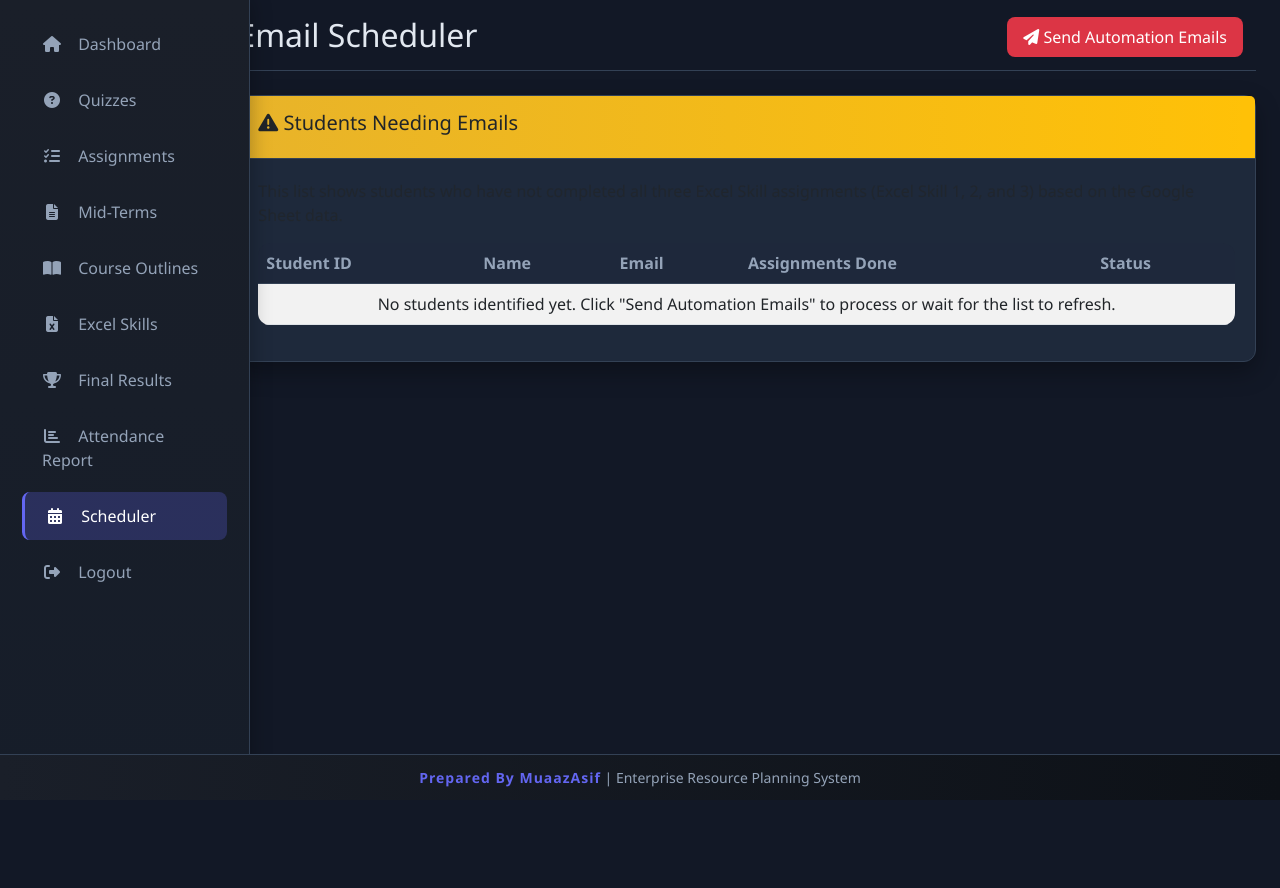
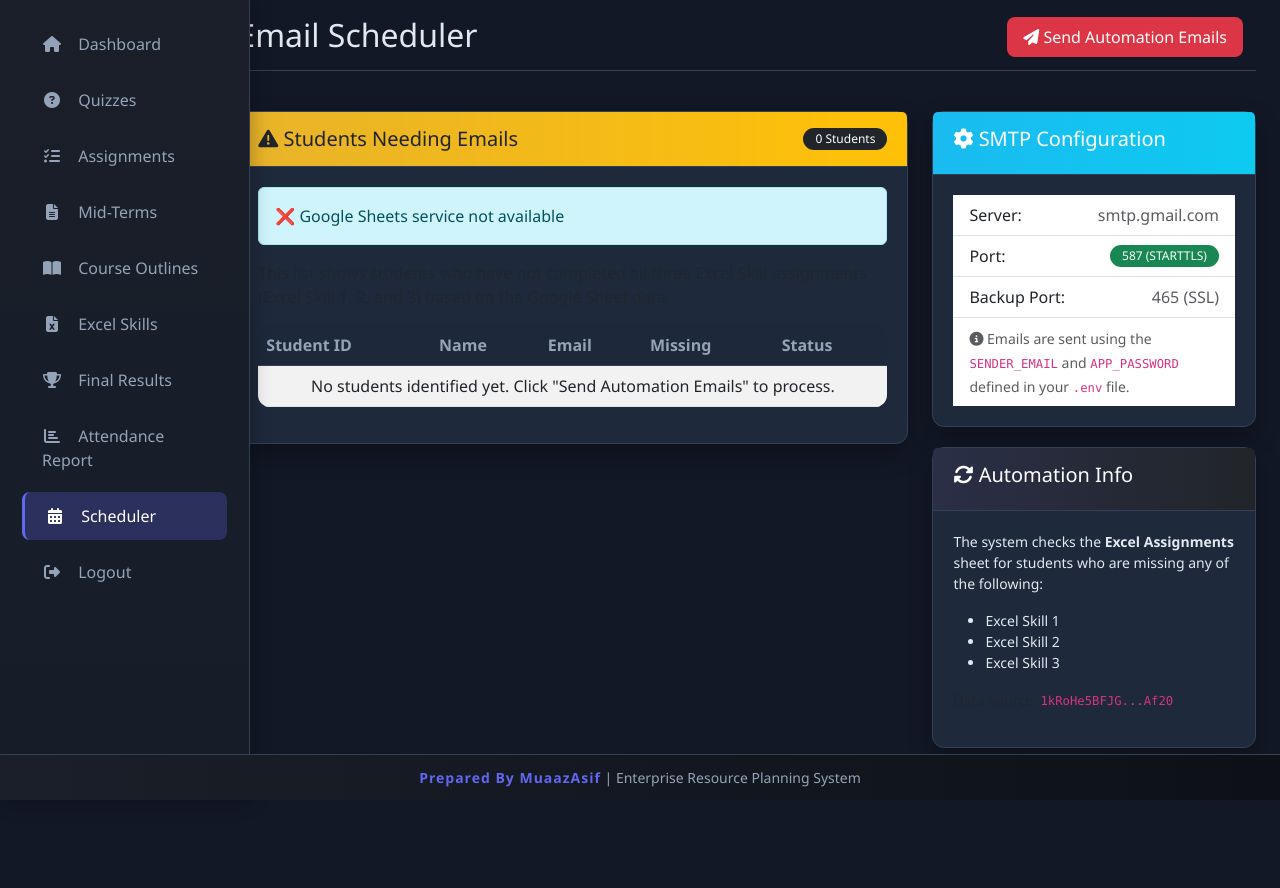
Before and after one commit to muaazasif/academic-erp-system, a Flask app: page /admin/scheduler in a window 1280 px wide. Before the commit the page ends 800 px from the top, so only its background shows below. Run offline with Flask 3, Linux system fonts and the light colour scheme; the visitor is signed in with stand-in values (Sample User, id 1).

Commit message:
feat: Prioritize SMTP Port 587 and enhance Email Scheduler dashboard
- Set Port 587 (STARTTLS) as the primary connection method for email automation.
- Refactored scheduler logic to display students needing emails before execution.
- Updated Email Scheduler UI to show specific missing assignments and SMTP configuration.

```diff
--- a/app.py
+++ b/app.py
@@ -2411,30 +2411,15 @@ def submit_excel_assignment(assignment_id):
     return render_template('submit_excel.html', assignment=assignment, existing=existing)
 
 
-@app.route('/admin/scheduler')
-def admin_scheduler():
-    """View the email scheduler page"""
-    if 'admin_id' not in session:
-        return redirect(url_for('login'))
-
-    return render_template('admin_scheduler.html', students_needing_email=[])
-
-
-@app.route('/admin/scheduler/run', methods=['POST'])
-def admin_scheduler_run():
-    """Run the email automation"""
-    if 'admin_id' not in session:
-        return redirect(url_for('login'))
-
+def get_students_needing_email():
+    """Helper to identify students who haven't completed all Excel skills"""
     try:
         service, _ = get_sheets_service()
         if not service:
-            flash("❌ Google Sheets service not available")
-            return redirect(url_for('admin_scheduler'))
-
-        # Use the specific sheet ID provided by the user
+            return [], "❌ Google Sheets service not available"
+
         target_sheet_id = "1kRoHe5BFJG-Y2xPr29deuI79exsqgeGBl--gQOPAf20"
-        range_name = "'Excel Assignments'!A2:I"  # Assuming row 1 is headers
+        range_name = "'Excel Assignments'!A2:I"
 
         result = service.spreadsheets().values().get(
             spreadsheetId=target_sheet_id,
@@ -2443,86 +2428,120 @@ def admin_scheduler_run():
 
         rows = result.get('values', [])
         if not rows:
-            flash("⚠️ No data found in the 'Excel Assignments' sheet")
+            return [], "⚠️ No data found in the 'Excel Assignments' sheet"
+
+        students_needing_email = []
+        for row in rows:
+            if len(row) < 3:
+                continue
+
+            student_id = row[0]
+            student_name = row[1]
+            assignments_done = row[2] if len(row) > 2 else ""
+            student_email = row[8] if len(row) > 8 else ""
+
+            completed = []
+            if "Excel Skill 1" in assignments_done or "Excel 1" in assignments_done:
+                completed.append(1)
+            if "Excel Skill 2" in assignments_done or "Excel 2" in assignments_done:
+                completed.append(2)
+            if "Excel Skill 3" in assignments_done or "Excel 3" in assignments_done:
+                completed.append(3)
+
+            if len(completed) < 3:
+                missing = [f"Excel Skill {i}" for i in [1, 2, 3] if i not in completed]
+                students_needing_email.append({
+                    'id': student_id,
+                    'name': student_name,
+                    'email': student_email,
+                    'assignments': assignments_done or "None",
+                    'missing': missing
+                })
+        return students_needing_email, None
+    except Exception as e:
+        return [], str(e)
+
+@app.route('/admin/scheduler')
+def admin_scheduler():
+    """View the email scheduler page"""
+    if 'admin_id' not in session:
+        return redirect(url_for('login'))
+
+    students, error = get_students_needing_email()
+    if error:
+        flash(error)
+
+    return render_template('admin_scheduler.html', students_needing_email=students)
+
+@app.route('/admin/scheduler/run', methods=['POST'])
+def admin_scheduler_run():
+    """Run the email automation"""
+    if 'admin_id' not in session:
+        return redirect(url_for('login'))
+
+    try:
+        students_needing_email, error = get_students_needing_email()
+        if error:
+            flash(error)
             return redirect(url_for('admin_scheduler'))
 
-        sender_email = os.getenv('SENDER_EMAIL', "fiverrs2021@gmail.com") # Fallback for dev
+        if not students_needing_email:
+            flash("ℹ️ No students found needing emails.")
+            return redirect(url_for('admin_scheduler'))
+
+        sender_email = os.getenv('SENDER_EMAIL', "fiverrs2021@gmail.com")
         app_password = os.getenv('APP_PASSWORD')
-        print(f"DEBUG: SENDER_EMAIL loaded: {sender_email}")
-        print(f"DEBUG: APP_PASSWORD loaded: {'*' * len(app_password) if app_password else 'None'}") # Mask for security
 
         students_emailed = 0
-        students_needing_email = []
-
-        # Connect to SMTP server once outside the loop
         server = None
         try:
             print("🔗 Connecting to SMTP server...")
             try:
-                # Try Port 465 (SSL) first
-                server = smtplib.SMTP_SSL('smtp.gmail.com', 465, timeout=15)
-                server.login(sender_email, app_password)
-                print("✅ Connected via Port 465 (SSL)")
-            except Exception as e465:
-                print(f"⚠️ Port 465 failed: {e465}. Trying Port 587...")
+                # Try Port 587 (STARTTLS) first as it's often more reliable
+                print("Trying Port 587...")
                 server = smtplib.SMTP('smtp.gmail.com', 587, timeout=15)
                 server.starttls()
                 server.login(sender_email, app_password)
                 print("✅ Connected via Port 587 (STARTTLS)")
+            except Exception as e587:
+                print(f"⚠️ Port 587 failed: {e587}. Trying Port 465...")
+                try:
+                    server = smtplib.SMTP_SSL('smtp.gmail.com', 465, timeout=15)
+                    server.login(sender_email, app_password)
+                    print("✅ Connected via Port 465 (SSL)")
+                except Exception as e465:
+                    raise Exception(f"Both Port 587 and 465 failed. 587: {e587}, 465: {e465}")
         except Exception as conn_e:
             print(f"❌ SMTP connection failed: {conn_e}")
             flash(f"❌ Could not connect to email server: {str(conn_e)}")
             return redirect(url_for('admin_scheduler'))
 
         try:
-            for row in rows:
-                # Column A (0): ID, Column B (1): Name, Column C (2): Assignments, Column I (8): Email
-                if len(row) < 3:
-                    continue
-
-                student_id = row[0]
-                student_name = row[1]
-                assignments_done = row[2] if len(row) > 2 else ""
-                student_email = row[8] if len(row) > 8 else ""
-
-                # Logic: check if they completed Excel Skill 1, 2, and 3
-                completed = []
-                if "Excel Skill 1" in assignments_done or "Excel 1" in assignments_done:
-                    completed.append(1)
-                if "Excel Skill 2" in assignments_done or "Excel 2" in assignments_done:
-                    completed.append(2)
-                if "Excel Skill 3" in assignments_done or "Excel 3" in assignments_done:
-                    completed.append(3)
-
-                if len(completed) < 3:
-                    missing = [f"Excel Skill {i}" for i in [1, 2, 3] if i not in completed]
-                    students_needing_email.append({
-                        'id': student_id,
-                        'name': student_name,
-                        'email': student_email,
-                        'assignments': assignments_done or "None"
-                    })
-
-                    if student_email and "@" in student_email:
-                        try:
-                            # Send Email
-                            msg = MIMEMultipart()
-                            msg['From'] = f"ERP Admin <{sender_email}>"
-                            msg['To'] = student_email
-                            msg['Subject'] = f"Action Required: Incomplete Excel Assignments - {student_name}"
-
-                            body = f"Dear {student_name},\n\n"
-                            body += f"Our records show that you have not completed all required Excel Skill assignments.\n"
-                            body += f"Missing assignments: {', '.join(missing)}\n\n"
-                            body += f"Please complete them as soon as possible to ensure your progress is tracked correctly.\n\n"
-                            body += f"Regards,\nAdmin Team"
-
-                            msg.attach(MIMEText(body, 'plain'))
-
-                            server.send_message(msg)
-                            students_emailed += 1
-                        except Exception as e:
-                            print(f"❌ Error sending email to {student_email}: {e}")
+            for student in students_needing_email:
+                student_name = student['name']
+                student_email = student['email']
+                missing = student['missing']
+
+                if student_email and "@" in student_email:
+                    try:
+                        # Send Email
+                        msg = MIMEMultipart()
+                        msg['From'] = f"ERP Admin <{sender_email}>"
+                        msg['To'] = student_email
+                        msg['Subject'] = f"Action Required: Incomplete Excel Assignments - {student_name}"
+
+                        body = f"Dear {student_name},\n\n"
+                        body += f"Our records show that you have not completed all required Excel Skill assignments.\n"
+                        body += f"Missing assignments: {', '.join(missing)}\n\n"
+                        body += f"Please complete them as soon as possible to ensure your progress is tracked correctly.\n\n"
+                        body += f"Regards,\nAdmin Team"
+
+                        msg.attach(MIMEText(body, 'plain'))
+
+                        server.send_message(msg)
+                        students_emailed += 1
+                    except Exception as e:
+                        print(f"❌ Error sending email to {student_email}: {e}")
         finally:
             if server:
                 try:
@@ -2533,7 +2552,7 @@ def admin_scheduler_run():
         if students_emailed > 0:
             flash(f"✅ Successfully sent emails to {students_emailed} students.")
         else:
-            flash("ℹ️ No students found needing emails or errors occurred during sending.")
+            flash("ℹ️ Processed students but no emails were sent (check email addresses).")
 
         return render_template('admin_scheduler.html', students_needing_email=students_needing_email)
 
@@ -2542,6 +2561,7 @@ def admin_scheduler_run():
         import traceback
         traceback.print_exc()
         return redirect(url_for('admin_scheduler'))
+
 
 
 # ============================================
--- a/templates/admin_scheduler.html
+++ b/templates/admin_scheduler.html
@@ -23,9 +23,12 @@
                 </div>
             </div>
 
+            <div class="row">
+                <div class="col-md-8">
                     <div class="card mt-4">
-                <div class="card-header bg-warning text-dark">
-                    <h5><i class="fas fa-exclamation-triangle"></i> Students Needing Emails</h5>
+                        <div class="card-header bg-warning text-dark d-flex justify-content-between align-items-center">
+                            <h5 class="mb-0"><i class="fas fa-exclamation-triangle"></i> Students Needing Emails</h5>
+                            <span class="badge bg-dark">{{ students_needing_email|length }} Students</span>
                         </div>
                         <div class="card-body">
                             {% with messages = get_flashed_messages() %}
@@ -39,13 +42,13 @@
                             <p class="text-muted">This list shows students who have not completed all three Excel Skill assignments (Excel Skill 1, 2, and 3) based on the Google Sheet data.</p>
 
                             <div class="table-responsive">
-                        <table class="table table-striped">
+                                <table class="table table-striped table-hover">
                                     <thead>
                                         <tr>
                                             <th>Student ID</th>
                                             <th>Name</th>
                                             <th>Email</th>
-                                    <th>Assignments Done</th>
+                                            <th>Missing</th>
                                             <th>Status</th>
                                         </tr>
                                     </thead>
@@ -55,14 +58,18 @@
                                             <tr>
                                                 <td>{{ student.id }}</td>
                                                 <td>{{ student.name }}</td>
-                                        <td>{{ student.email }}</td>
-                                        <td>{{ student.assignments }}</td>
+                                                <td><small>{{ student.email }}</small></td>
+                                                <td>
+                                                    {% for m in student.missing %}
+                                                        <span class="badge bg-secondary">{{ m }}</span>
+                                                    {% endfor %}
+                                                </td>
                                                 <td><span class="badge bg-danger">Incomplete</span></td>
                                             </tr>
                                             {% endfor %}
                                         {% else %}
                                             <tr>
-                                        <td colspan="5" class="text-center">No students identified yet. Click "Send Automation Emails" to process or wait for the list to refresh.</td>
+                                                <td colspan="5" class="text-center">No students identified yet. Click "Send Automation Emails" to process.</td>
                                             </tr>
                                         {% endif %}
                                     </tbody>
@@ -70,6 +77,49 @@
                             </div>
                         </div>
                     </div>
+                </div>
+                <div class="col-md-4">
+                    <div class="card mt-4">
+                        <div class="card-header bg-info text-white">
+                            <h5><i class="fas fa-cog"></i> SMTP Configuration</h5>
+                        </div>
+                        <div class="card-body">
+                            <ul class="list-group list-group-flush">
+                                <li class="list-group-item d-flex justify-content-between align-items-center">
+                                    Server: <span class="text-muted">smtp.gmail.com</span>
+                                </li>
+                                <li class="list-group-item d-flex justify-content-between align-items-center">
+                                    Port: <span class="badge bg-success">587 (STARTTLS)</span>
+                                </li>
+                                <li class="list-group-item d-flex justify-content-between align-items-center">
+                                    Backup Port: <span class="text-muted">465 (SSL)</span>
+                                </li>
+                                <li class="list-group-item">
+                                    <small class="text-muted">
+                                        <i class="fas fa-info-circle"></i> Emails are sent using the <code>SENDER_EMAIL</code> and <code>APP_PASSWORD</code> defined in your <code>.env</code> file.
+                                    </small>
+                                </li>
+                            </ul>
+                        </div>
+                    </div>
+
+                    <div class="card mt-3">
+                        <div class="card-header bg-dark text-white">
+                            <h5><i class="fas fa-sync-alt"></i> Automation Info</h5>
+                        </div>
+                        <div class="card-body">
+                            <p class="small">The system checks the <strong>Excel Assignments</strong> sheet for students who are missing any of the following:</p>
+                            <ul class="small">
+                                <li>Excel Skill 1</li>
+                                <li>Excel Skill 2</li>
+                                <li>Excel Skill 3</li>
+                            </ul>
+                            <p class="small text-muted">Data Source: <code>1kRoHe5BFJG...Af20</code></p>
+                        </div>
+                    </div>
+                </div>
+            </div>
+
         </main>
     </div>
 </div>
```
Lines whose indentation alone changed are shown as unchanged.
